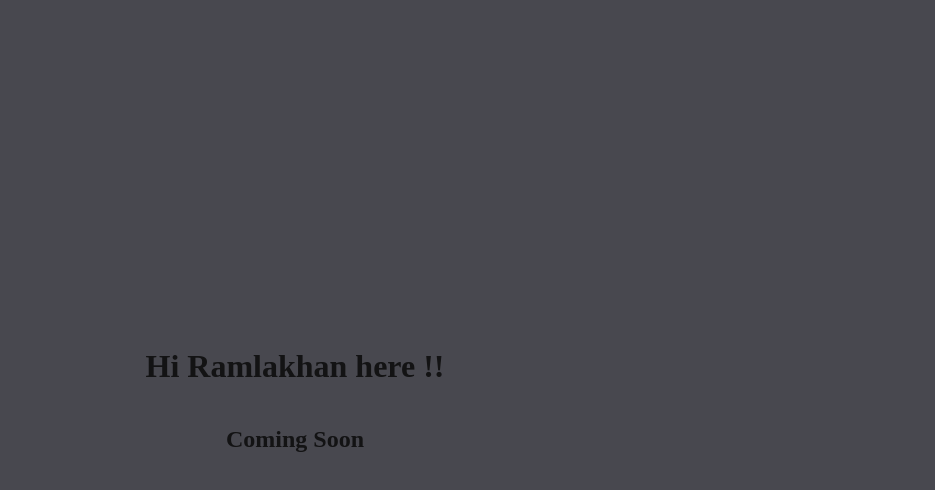
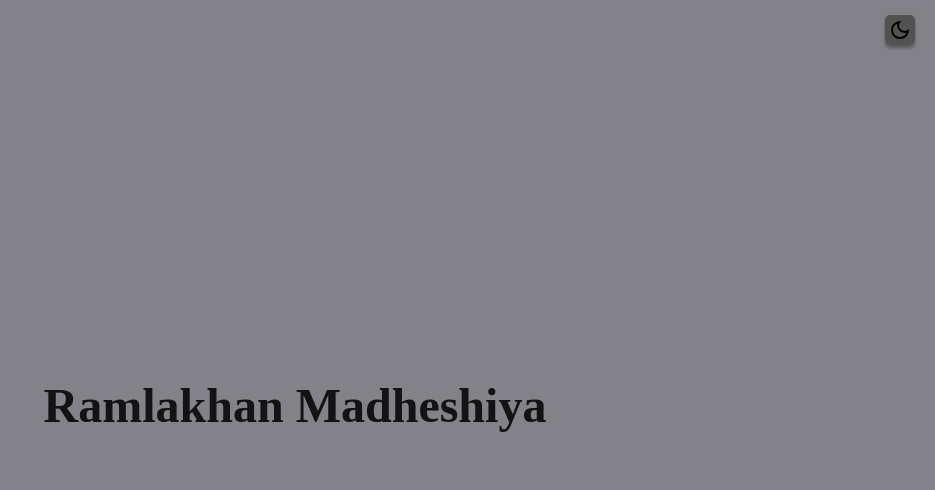
Before and after one commit to ramlakhanmadeshiya7/portfolio, a plain HTML site: page index.html in a window 1280 px wide. Shown: the whole page, without its empty margins (345-1280 px from the left). Drawn offline with Linux system fonts and the light colour scheme.

Commit message:
Home page + Theme added

```diff
--- a/index.html
+++ b/index.html
@@ -5,14 +5,42 @@
     <meta charset="UTF-8">
     <meta name="viewport" content="width=device-width, initial-scale=1.0">
     <link rel="stylesheet" href="styles/style.css">
+    <link rel="favicon icon" id="favicon" href="images/dark/favicon_dark.ico">
     <title>Ramlakhan</title>
 </head>
 
 <body>
-    <div class="container">
-        <h1>Hi Ramlakhan here !!</h1>
-        <h2>Coming Soon</h2>
+    <div class="theme_btn">
+        <img id="theme_icon" src="images/dark/theme_dark.svg" alt="">
     </div>
+    <section>
+        <div class="container heading">
+            <a href="index.html">
+                <h1>Ramlakhan Madheshiya</h1>
+            </a>
+        </div>
+    </section>
+    <script>
+        const themeBtn = document.querySelector('.theme_btn');
+        const body = document.body;
+        const favicon = document.getElementById('favicon');
+        const themeIcon = document.getElementById('theme_icon');
+
+        themeBtn.addEventListener('click', () => {
+            body.classList.toggle('light');
+
+            if (body.classList.contains('light')) {
+                favicon.href = 'images/light/favicon_light.ico';
+                themeIcon.src = 'images/light/theme_light.svg';
+            } else {
+                favicon.href = 'images/dark/favicon_dark.ico';
+                themeIcon.src = 'images/dark/theme_dark.svg';
+            }
+            // function light_theme()
+        });
+
+
+    </script>
 </body>
 
 </html>
--- a/styles/style.css
+++ b/styles/style.css
@@ -1,22 +1,72 @@
-.container {
+:root {
+    --background-color: #4f4e57b3;
+    --hover-color: white;
+    --text-color: rgb(19, 19, 20);
+    --themeiconhover-color: #5c5b5be0;
+    --themeiconbackground-color: #4b4b4bdd;
+
+}
+
+.light {
+    --background-color: white;
+    --hover-color: rgb(129, 1, 164);
+    --text-color: black;
+    --themeiconhover-color: #e8e6e6;
+    --themeiconbackground-color: #cdcdcddd;
+
+}
+/* Theme button */
+.theme_btn {
+    position: fixed;
+    top: 15px;
+    right: 20px;
+    width: 30px;
+    height: 30px;
+    border-radius: 5px;
+    background-color: var(--themeiconbackground-color);
     display: flex;
     justify-content: center;
     align-items: center;
+    box-shadow: 0 3px 3px rgba(0, 0, 0, 0.315);
+}
+
+.theme_btn:hover {
+    background-color: var(--themeiconhover-color);
+}
+
+.theme_btn:active {
+    transform: translateY(-2.5px);
+}
+
+.container {
+    display: flex;
     height: 100vh;
+    justify-content: center;
+    align-items: center;
     flex-flow: column nowrap;
+    margin-top: 5px;
 }
 
 body {
-    background-color: #2a2b33db;
+    background-color: var(--background-color);
     margin: 0;
 }
 
-h1, h2 {
-    color: rgb(19, 19, 20);
+.heading h1 {
+    font-size: 3rem;
+}
+
+a {
+    text-decoration: none;
+}
+
+h1 {
+    color: var(--text-color);
     transition: color 0.3s ease;
     text-align: center;
 }
-h1:hover, h2:hover{
-    color: white;
+
+h1:hover {
+    color: var(--hover-color);
     transform: translateY(-1.5px);
 }
```
Also changed, not shown: browsers_theme/google_theme/index.html (added, +11 -0 lines), scripts/theme.js (added, +13 -0 lines), browsers_theme/google_theme/style.css (added), images/dark/favicon_dark.ico (added), images/dark/theme_dark.svg (added), images/light/favicon_light.ico (added), images/light/theme_light.svg (added).
